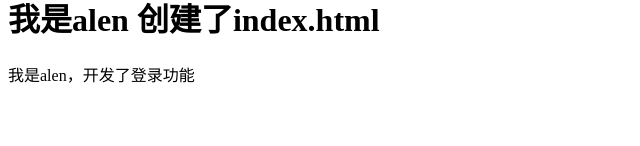
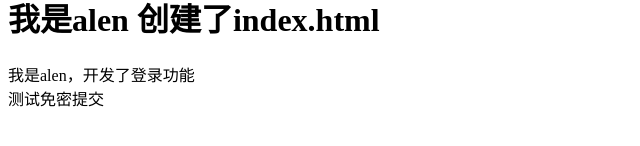
Before and after one commit to peppa99/myfirst, a plain HTML site: page index.html in a window 1280 px wide. Shown: the part 140-286 px from the top of the page, without its empty margins (0-640 px from the left). Drawn offline with Linux system fonts and the light colour scheme.

Commit message:
测试免密

```diff
--- a/index.html
+++ b/index.html
@@ -14,5 +14,7 @@
     <h1>我是alen 创建了index.html</h1>
     <div>我是alen，开发了登录功能</div>
 
+    <div>测试免密提交</div>
+
 </body>
 </html>
```
